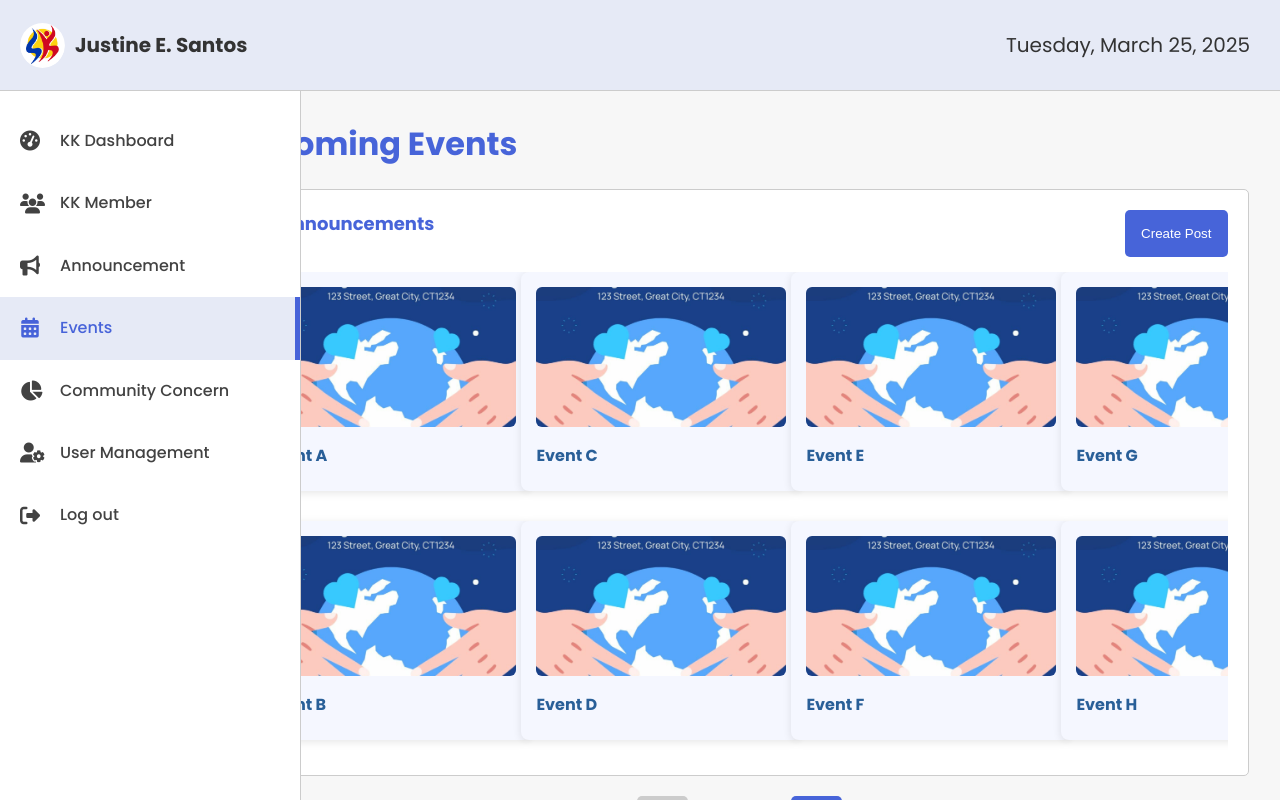
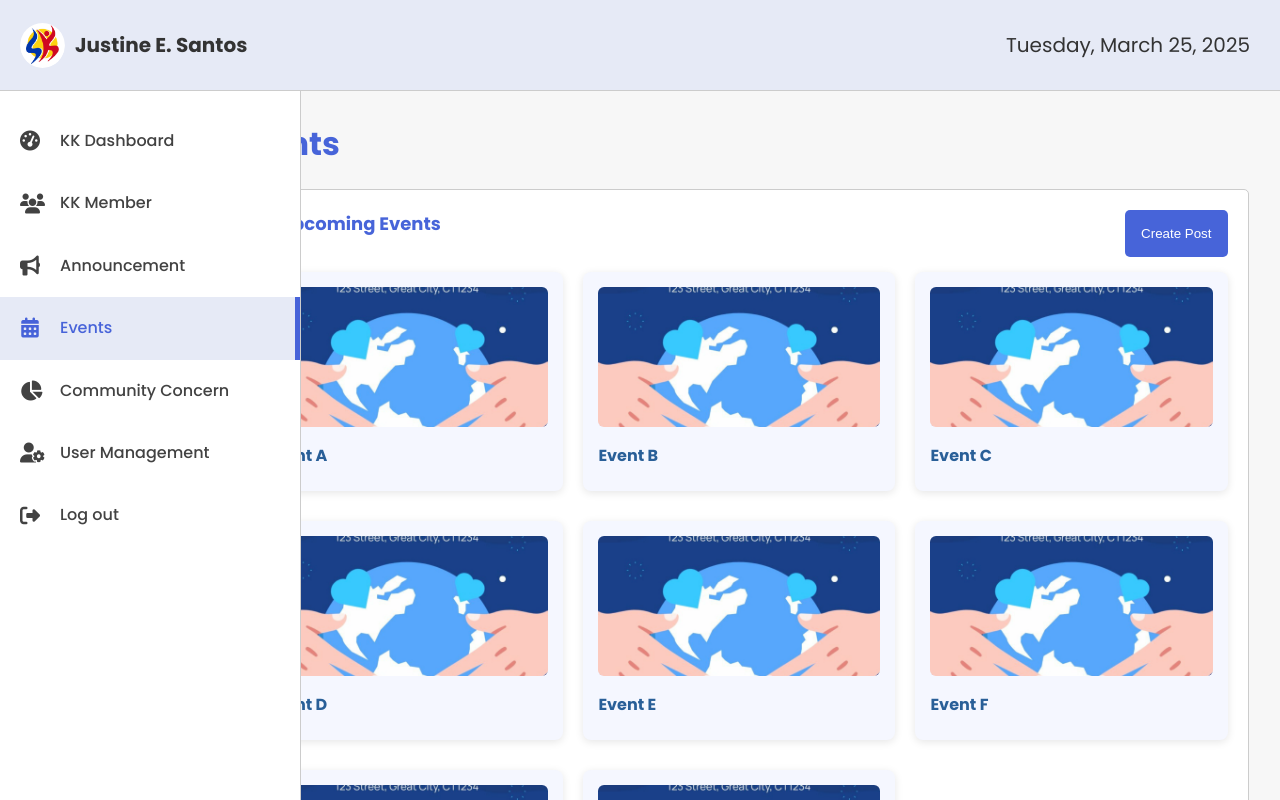
Before and after one commit to nikkaAndrea/kabkat1, a Vue app: page /adminevents in a window 1280 px wide. Built offline with nearby package versions, Linux system fonts and the light colour scheme; sample sign-in values are in the browser's storage.

Commit message:
Adevents

```diff
--- a/src/views/Adminevents.vue
+++ b/src/views/Adminevents.vue
@@ -1,14 +1,14 @@
 <template>
   <div class="container">
     <div class="title-page">
-      <h1>Upcoming Events</h1>
+      <h1>Events</h1>
     </div>
 
     <div class="content">
       <div class="dashboard-column">
         <div class="upcoming-section">
           <div class="event-header">
-            <h2><i class="fas fa-bullhorn section-icon"></i> Announcements</h2>
+            <h2><i class="fas fa-bullhorn section-icon"></i> Upcoming Events</h2>
             <button class="create-button">Create Post</button>
           </div>
           <div class="horizontal-scroll">
@@ -82,7 +82,7 @@ export default {
     return {
       selectedItem: null,
       currentPage: 1,
-      itemsPerPage: 10,
+      itemsPerPage: 8,
       events: Array.from({ length: 19 }, (_, i) => ({
         title: `Event ${String.fromCharCode(65 + i)}`,
         img: placeholderImage,
@@ -165,15 +165,10 @@ export default {
 
 .horizontal-scroll {
   display: grid;
-  grid-auto-flow: column;
-  grid-template-rows: repeat(2, 1fr);
-  grid-auto-columns: minmax(250px, 1fr);
+  grid-template-columns: repeat(auto-fill, minmax(250px, 1fr));
   gap: 20px;
-  overflow-x: auto;
-  padding-bottom: 10px;
-  scrollbar-width: thin;
-  scrollbar-color: #4764d9 transparent;
   max-width: 100%;
+  /* Remove overflow-x */
 }
 
 .horizontal-scroll::-webkit-scrollbar {
```
